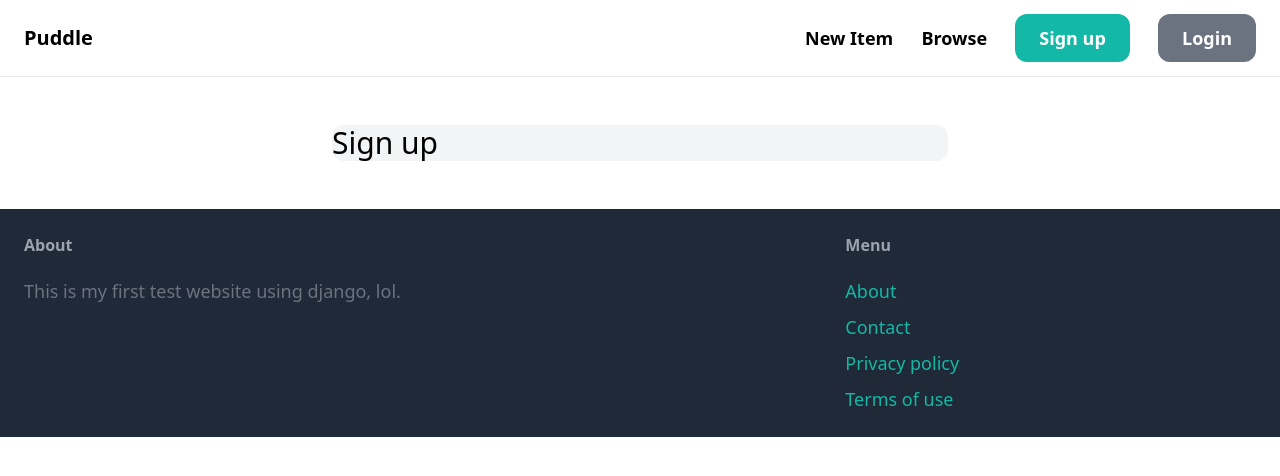
After one commit to chinmay-patwardhan/Puddle, a Django app: page /signup/ in a window 1280 px wide. The commit adds this page. Shown: the top 476 px of the page. Run offline with Django 4.2, Linux system fonts and the light colour scheme; some libraries are stand-ins or nearby versions.

Commit message:
created first iteration of signup page

```diff
--- /dev/null
+++ b/core/forms.py
@@ -0,0 +1,8 @@
+from django import forms
+from django.contrib.auth.forms import UserCreationForm
+from django.contrib.auth.models import User
+
+class SignupForm(UserCreationForm):
+    class Meta:
+        model = User
+        fields = ('username', 'email', 'password1', 'password2')
--- a/core/templates/core/base.html
+++ b/core/templates/core/base.html
@@ -17,7 +17,7 @@
                 <a href="#" class="text-lg font-semibold hover:text-gray-500">New Item</a>
                 <a href="#" class="text-lg font-semibold hover:text-gray-500">Browse</a>
 
-                <a href="#" class="px-6 py-3 text-lg font-semibold bg-teal-500 text-white rounded-xl hover:bg-teal-700">Sign up</a>
+                <a href="{% url 'core:signup' %}" class="px-6 py-3 text-lg font-semibold bg-teal-500 text-white rounded-xl hover:bg-teal-700">Sign up</a>
                 <a href="#" class="px-6 py-3 text-lg font-semibold bg-gray-500 text-white rounded-xl hover:bg-gray-700">Login</a>
             </div>
         </nav>
@@ -37,7 +37,7 @@
 
                 <ul class="space-y-2">
                     <li><a href="#" class="text-lg text-teal-500 hover:text-teal-700">About</a></li>
-                    <li><a href="{% url 'contact' %}" class="text-lg text-teal-500 hover:text-teal-700">Contact</a></li>
+                    <li><a href="{% url 'core:contact' %}" class="text-lg text-teal-500 hover:text-teal-700">Contact</a></li>
                     <li><a href="#" class="text-lg text-teal-500 hover:text-teal-700">Privacy policy</a></li>
                     <li><a href="#" class="text-lg text-teal-500 hover:text-teal-700">Terms of use</a></li>
                 </ul>
--- /dev/null
+++ b/core/templates/core/signup.html
@@ -0,0 +1,9 @@
+{% extends 'core/base.html' %}
+
+{% block title %}Sign Up{% endblock %}
+
+{% block content %}
+    <div class="w-1/2 my-6 mx-auto bg-gray-100 rounded-xl">
+        <h1 class="mb-6 text-3xl">Sign up</h1>
+    </div>
+{% endblock %}
--- /dev/null
+++ b/core/urls.py
@@ -0,0 +1,10 @@
+from django.urls import path
+from . import views
+
+app_name = 'core'
+
+urlpatterns = [
+    path('', views.index, name='index'),
+    path('contact/', views.contact, name='contact'),
+    path('signup/', views.signup, name='signup')
+]
--- a/core/views.py
+++ b/core/views.py
@@ -1,5 +1,6 @@
 from django.shortcuts import render
 from item.models import Category, Item
+from .forms import SignupForm
 
 # Create your views here.
 def index(request):
@@ -13,3 +14,10 @@ def index(request):
 
 def contact(request):
     return render(request, 'core/contact.html')
+
+
+def signup(request):
+    form = SignupForm()
+    return render(request, 'core/signup.html', {
+        'form': form
+    })
--- a/puddle/urls.py
+++ b/puddle/urls.py
@@ -19,11 +19,8 @@ from django.conf.urls.static import static
 from django.contrib import admin
 from django.urls import path, include
 
-from core.views import index, contact
-
 urlpatterns = [
     path('admin/', admin.site.urls),
-    path('', index, name='index'),
+    path('', include('core.urls')),
     path('items/',include('item.urls')),
-    path('contact/', contact, name='contact')
 ] + static(settings.MEDIA_URL, document_root=settings.MEDIA_ROOT)
```
